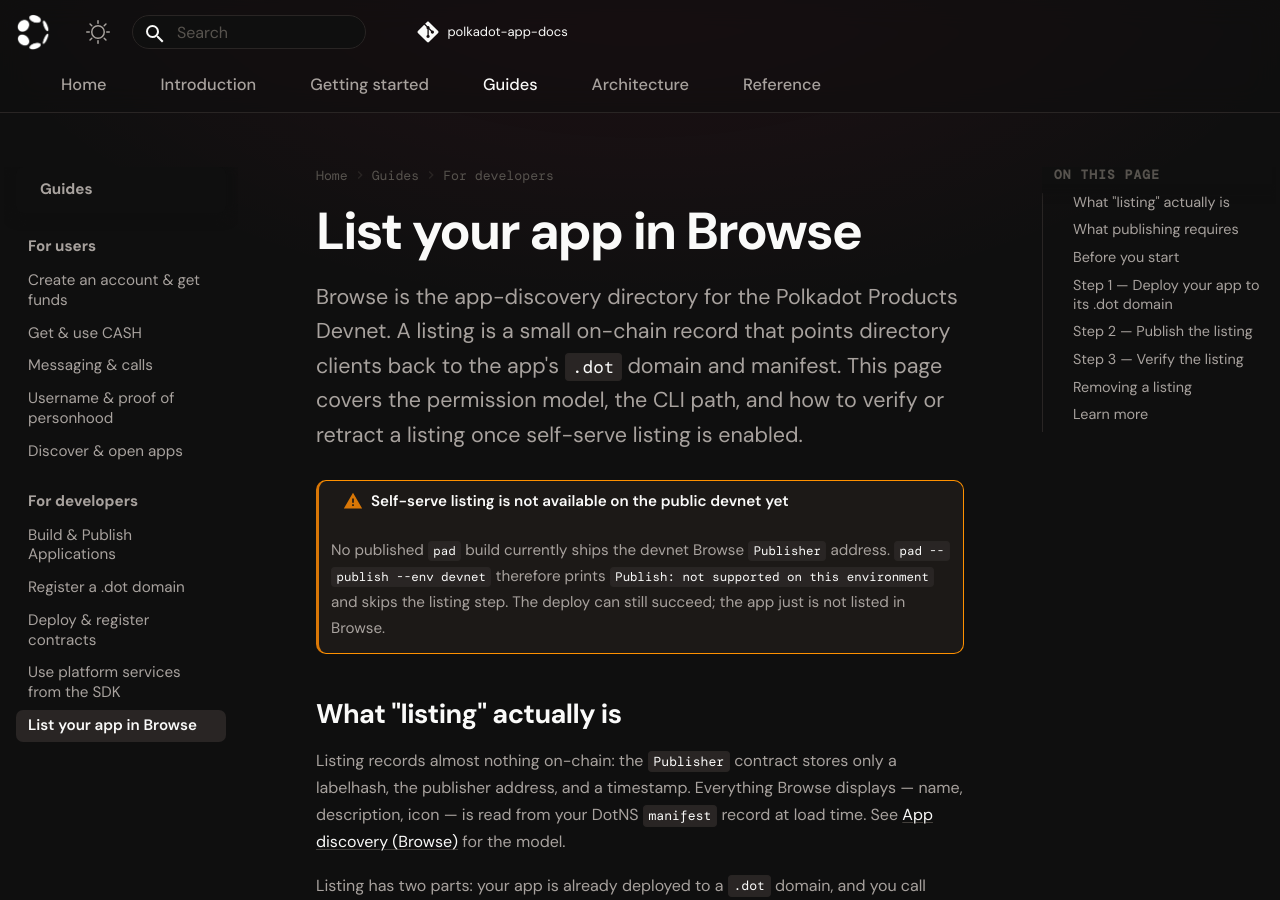
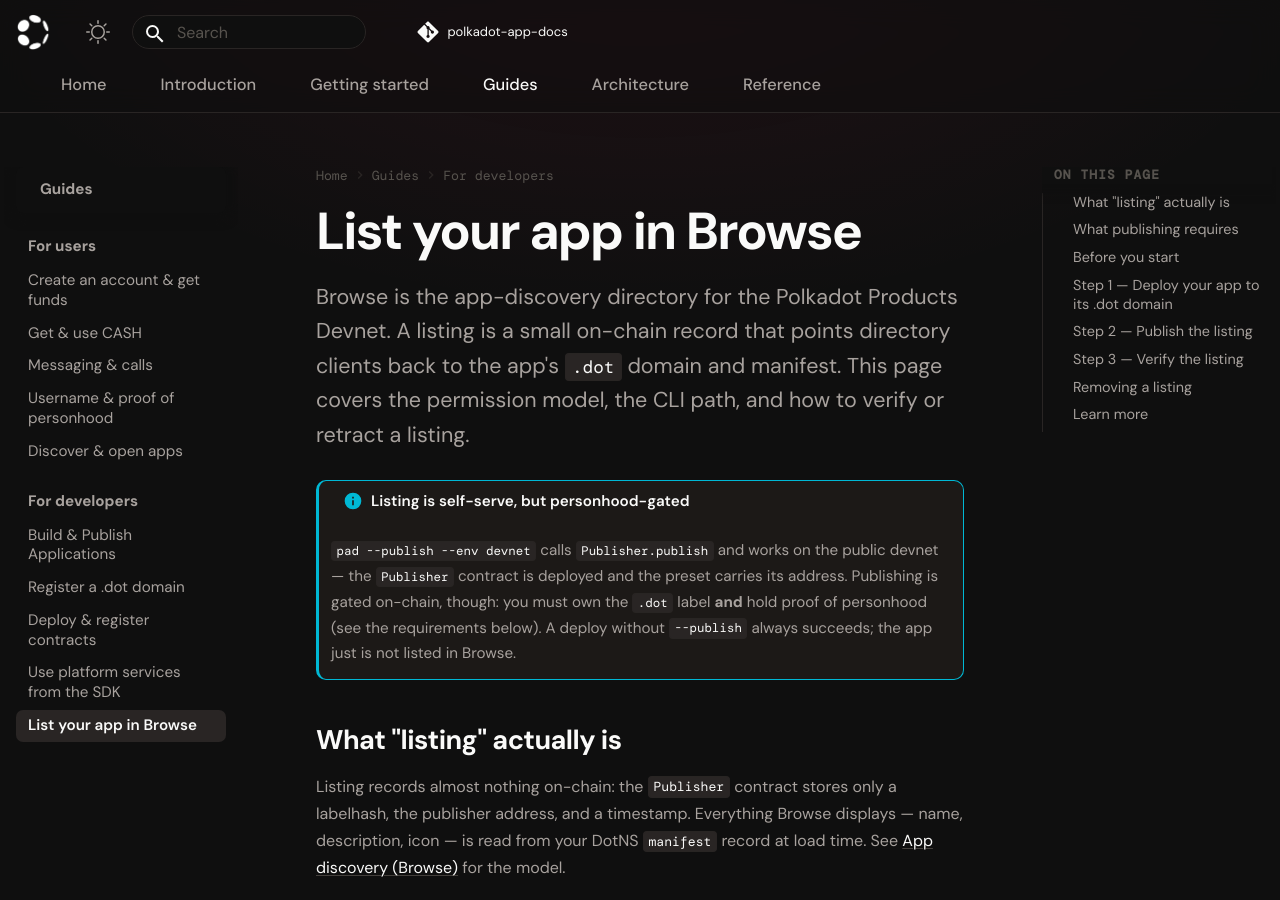
Before and after one commit to Polkadot-Community-Foundation/polkadot-app-docs, an MkDocs documentation site: the page built from docs/guides/list-in-browse.md, in a window 1280 px wide and 900 px high. Built offline with MkDocs 1.6.1 and Material for MkDocs 9.7.7, drawn with Linux system fonts in a browser that asks for light colours; comment, search, counter and statistics services are not loaded; some of the changed text lies outside the part shown.

Commit message:
docs(browse): listing is live on devnet, not "not available yet"
polkadot-app-deploy 0.13.1 (both @parity and @polkadot-community-foundation)
ships the devnet Browse Publisher (0xaab42efb…) in its environments preset,
so `pad --publish --env devnet` now calls Publisher.publish instead of
printing "not supported on this environment". Verified against the published
@polkadot-community-foundation/polkadot-app-deploy@0.13.1 tarball.

Corrected the "self-serve listing is not available on the public devnet yet"
framing in four places (developers.md, build-and-publish.md, and two spots in
list-in-browse.md), plus the conditional hedges ("once enabled", "when the
environment supports it", "only works when…").

Kept the accurate parts:
- the on-chain gate table (NotOwner / NoPersonhood / RateLimitExceeded,
  Lite 1/day, Full 5/day) — listing is self-serve but personhood-gated, and
  our deployed apps list via 5Fk8's owner-bypass, not that path;
- that --publish is skipped (not failed) on a preset without a Publisher —
  still true for other environments.

````diff
--- a/docs/guides/list-in-browse.md
+++ b/docs/guides/list-in-browse.md
@@ -3,13 +3,14 @@
 Browse is the app-discovery directory for the Polkadot Products Devnet. A
 listing is a small on-chain record that points directory clients back to the
 app's `.dot` domain and manifest. This page covers the permission model, the CLI
-path, and how to verify or retract a listing once self-serve listing is enabled.
+path, and how to verify or retract a listing.
 
-!!! warning "Self-serve listing is not available on the public devnet yet"
-    No published `pad` build currently ships the devnet Browse `Publisher`
-    address. `pad --publish --env devnet` therefore prints
-    `Publish: not supported on this environment` and skips the listing step. The
-    deploy can still succeed; the app just is not listed in Browse.
+!!! info "Listing is self-serve, but personhood-gated"
+    `pad --publish --env devnet` calls `Publisher.publish` and works on the
+    public devnet — the `Publisher` contract is deployed and the preset carries
+    its address. Publishing is gated on-chain, though: you must own the `.dot`
+    label **and** hold proof of personhood (see the requirements below). A deploy
+    without `--publish` always succeeds; the app just is not listed in Browse.
 
 ## What "listing" actually is
 
@@ -54,8 +55,8 @@
     ```
 
     This installs the `pad` (and `polkadot-app-deploy`) binary. Listing uses
-    the `--publish` flag, which only works when the selected environment carries
-    a Browse `Publisher` address.
+    the `--publish` flag; the `devnet` preset carries the Browse `Publisher`
+    address, so it is active there.
 
 - The network preset: `pad` takes it via `--env devnet`. The `--publish` step
   only takes effect when that preset carries a `Publisher` contract address.
@@ -88,26 +89,26 @@
 
 ## Step 2 — Publish the listing
 
-When the selected environment supports Browse publishing, list the app as part
-of a deploy by adding `--publish`:
+List the app as part of a deploy by adding `--publish`:
 
 ```bash
 pad ./dist my-app.dot --env devnet --publish
 ```
 
-After the contenthash is set, this calls `Publisher.publish("my-app")`. If the
-selected `--env` preset carries no `Publisher` address, the publish step prints
-`Publish: not supported on this environment` and is skipped rather than failing
-the deploy. That is the current public **devnet** behaviour.
+After the contenthash is set, this calls `Publisher.publish("my-app")`. On an
+environment whose `--env` preset carries no `Publisher` address, the publish
+step prints `Publish: not supported on this environment` and is skipped rather
+than failing the deploy; the `devnet` preset does carry it, so `--publish` is
+active there.
 
-Publishing is idempotent where it is supported. Re-running it on an
+Publishing is idempotent. Re-running it on an
 already-listed label refreshes the publisher and timestamp in place rather than
 creating a duplicate entry, so it is safe to include `--publish` on every deploy.
 
 ## Step 3 — Verify the listing
 
-Once self-serve listing is enabled and the publish step succeeds, open the Browse
-reference app and search for your app:
+Once the publish step succeeds, open the Browse reference app and search for
+your app:
 
 - <https://browse.dev-dot.li>
 
````
Also changed, not shown: docs/getting-started/developers.md (+11 -6 lines), docs/guides/build-and-publish.md (+7 -10 lines).
